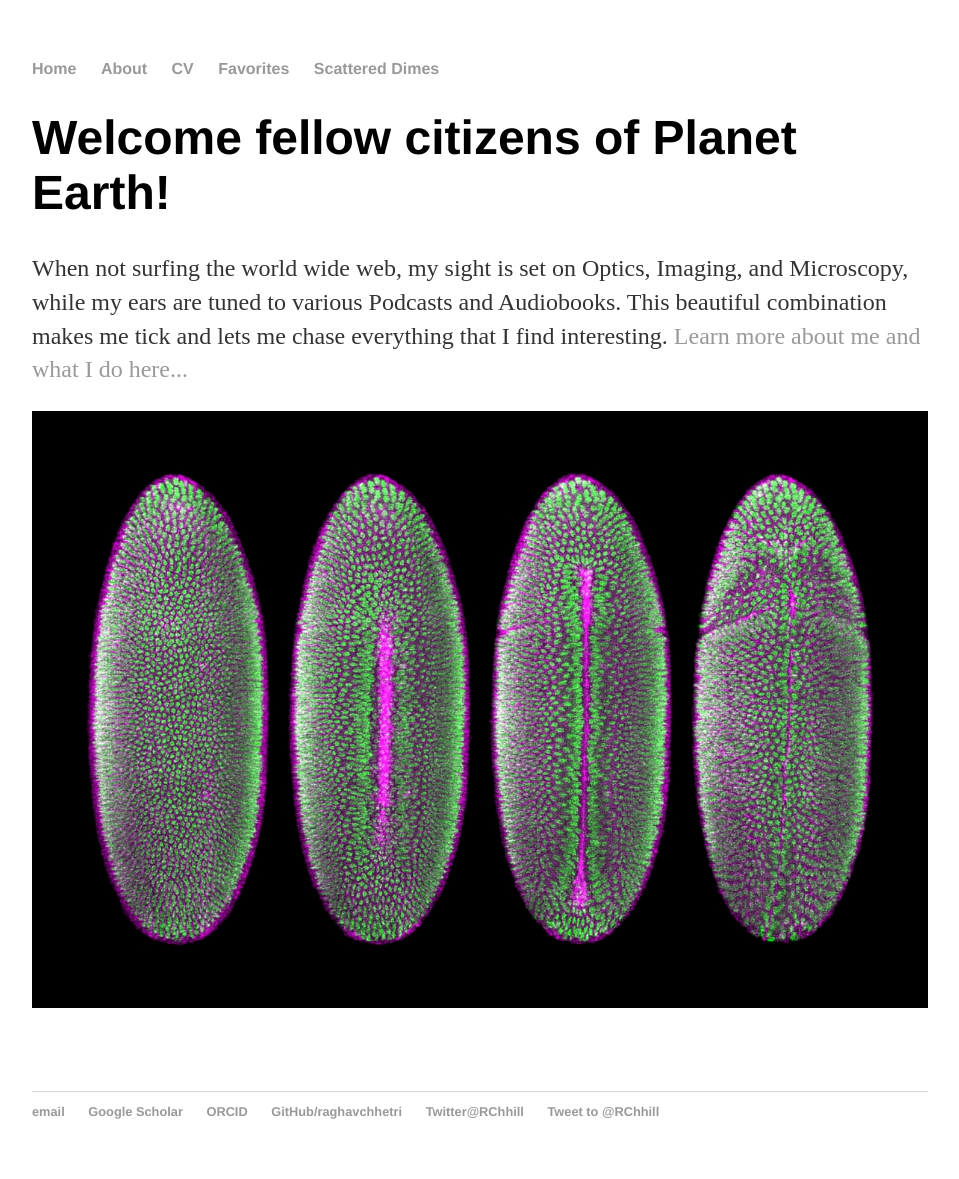
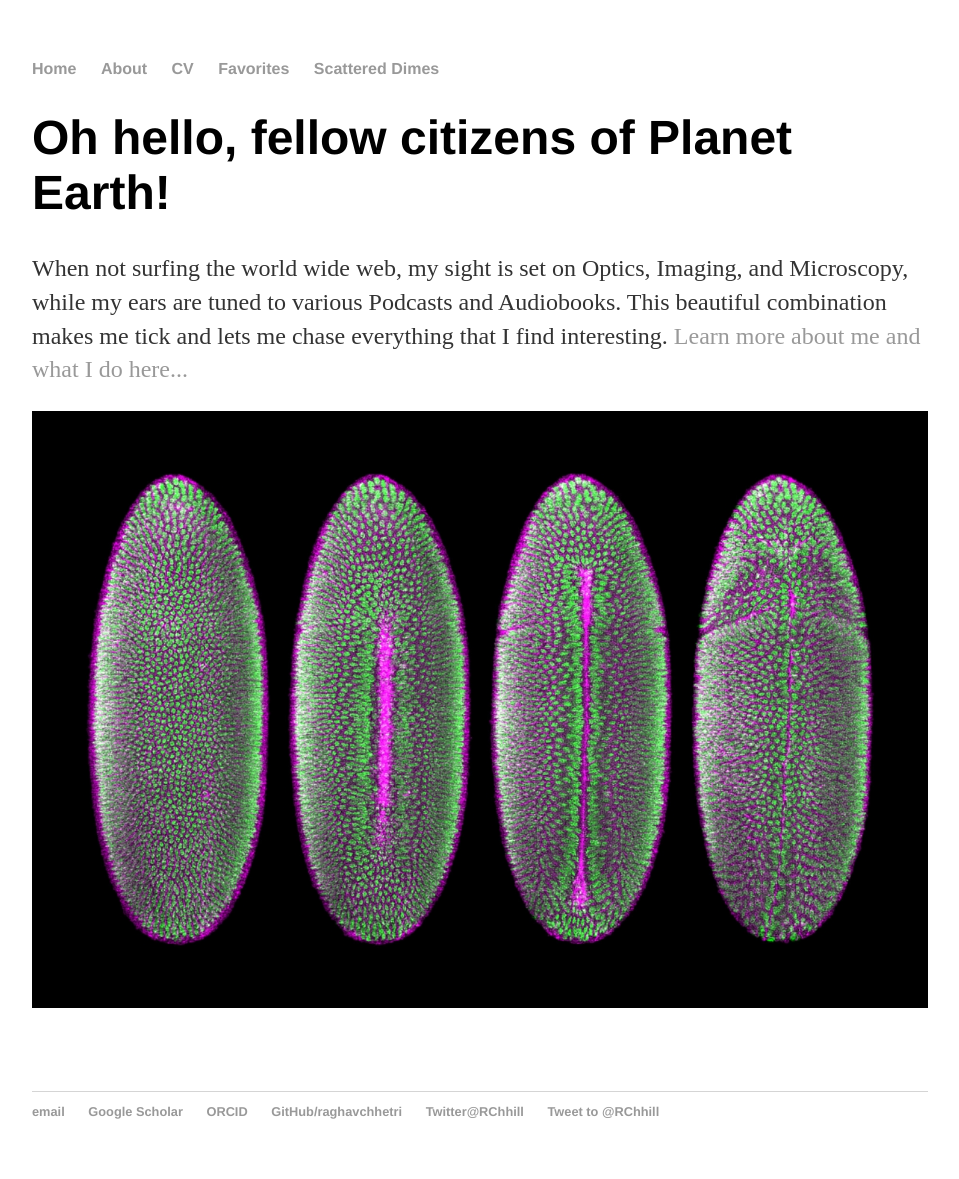
Before and after one commit to raghavchhetri/raghavchhetri.github.io, a Jekyll site: the page built from index.html, in a window 1280 px wide. Shown: the whole page, without its empty margins (160-1119 px from the left). Built offline with Jekyll 4.4.1, drawn with Linux system fonts in a browser that asks for light colours; comment, search, counter and statistics services are not loaded.

Commit message:
commiting change from the terminal.

```diff
--- a/index.html
+++ b/index.html
@@ -3,7 +3,7 @@ layout: default
 title: Science is hard. It rocks though... Stay with it!
 ---
 <div class="blurb">
-	<h1>Welcome fellow citizens of Planet Earth!</h1>
+	<h1>Oh hello, fellow citizens of Planet Earth!</h1>
 	<p>When not surfing the world wide web, my sight is set on Optics, Imaging, and Microscopy,
 		while my ears are tuned to various Podcasts and Audiobooks. This beautiful combination
 		makes me tick and lets me chase everything that I find interesting.
```
